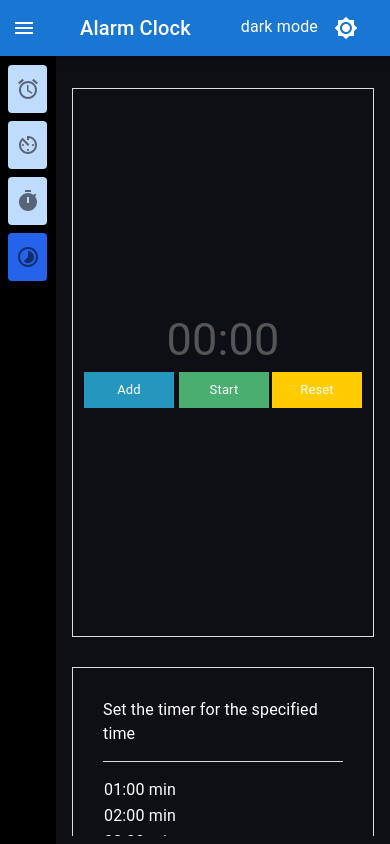
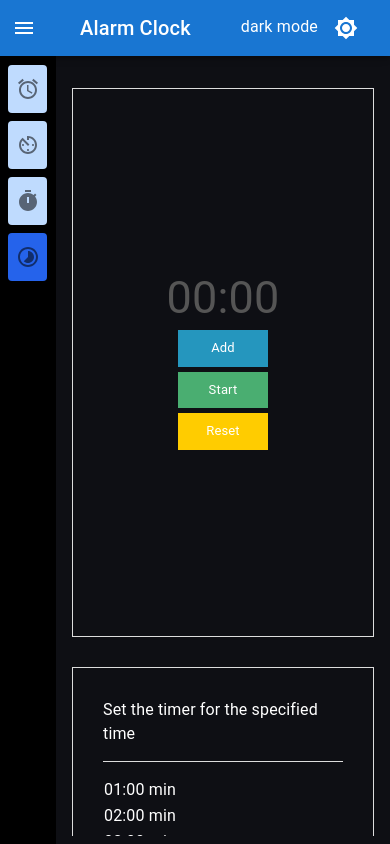
Before and after one commit to ayushivivek/alram, a Next.js app: page /timer in a window 390 px wide. Built offline with nearby package versions, Linux system fonts and the light colour scheme.

Commit message:
fixed chnages

```diff
--- a/pages/timer.js
+++ b/pages/timer.js
@@ -118,7 +118,7 @@ const TimePage = () => {
         ) : (
           <h2 className="timeHeading">{formatTimeCount()}</h2>
         )}
-        <div>
+        <div className="buttons">
           {add ? (
             <button
               className="btnEdit"
--- a/styles/globals.css
+++ b/styles/globals.css
@@ -156,6 +156,19 @@ body {
     width: 95%;
     margin: 0 auto;
   }
+  .btnEdit {
+    margin-right: 0 !important;
+    margin-bottom: 5px !important;
+  }
+  .btnReset {
+    margin-left: 0 !important;
+    margin-top: 5px !important;
+  }
+  .buttons {
+    display: grid;
+    justify-content: center;
+    align-items: center;
+  }
 }
 
 .recenttime {
@@ -298,7 +311,7 @@ body {
   line-height: 1.6;
   border: none;
   cursor: pointer;
-  margin-right: 5px !important;
+  margin-right: 5px;
 }
 .modalBox {
   display: flex;
@@ -361,7 +374,7 @@ body.dark {
   line-height: 1.6;
   border: none;
   cursor: pointer;
-  margin-right: 5px !important;
+  margin-right: 5px;
 }
 .btnEdit:hover {
   background-color: #63a1e3;
```
